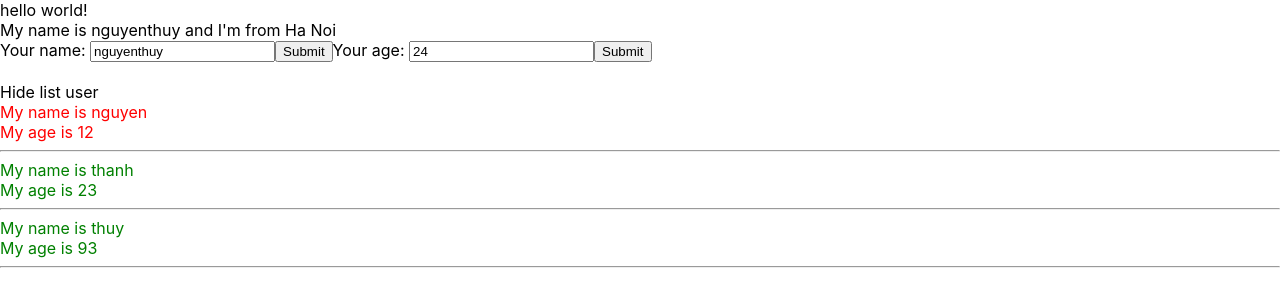
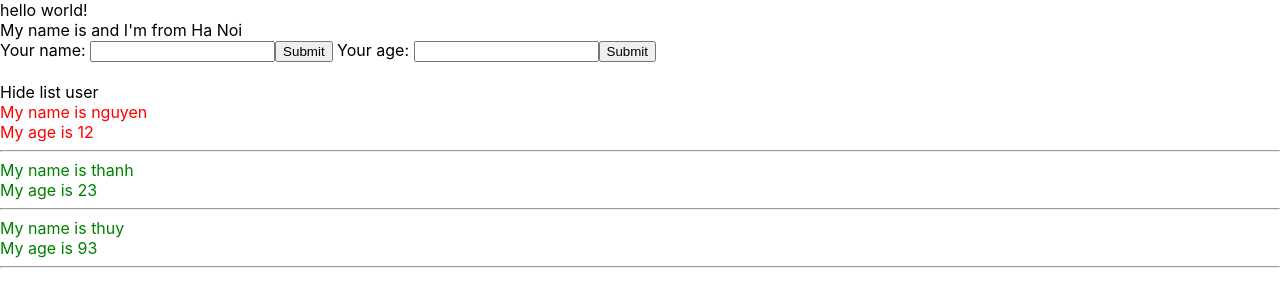
Before and after one commit to thuynguyentvt333/reactvideo1, a React (Create React App) app: page / in a window 1280 px wide. Shown: the top 306 px of the page. Built offline with nearby package versions, Linux system fonts and the light colour scheme.

Commit message:
truyền props từ cha sang con, cập nhật listUser

```diff
--- a/src/components/Userinfor.js
+++ b/src/components/AddUserInfor.js
@@ -1,10 +1,10 @@
 import React from "react";
 
-class UserInfor extends React.Component{
+class AddUserInfor extends React.Component{
     state = {
-        name: `nguyenthuy`,
+        name: ``,
         address: `Ha Noi`,
-        age: 24
+        age: ''
     };
 
 handleOnChangeInput=(event)=>{
@@ -23,7 +23,12 @@
 }
 handleOnSubmit=(event)=>{
     event.preventDefault();
-    alert(`me`);
+    this.props.handleAddNewUser( {
+        id: Math.floor((Math.random()* 100) + 1) + 'min',
+        name: this.state.name,
+        age:this.state.age
+    });
+    console.log(this.state);
 }
 
 render(){
@@ -38,7 +43,7 @@
 onChange={(event)=>this.handleOnChangeInput(event)}/>
 <button>Submit</button>
 
-<label>Your age: </label>
+<label> Your age: </label>
 <input
 value={this.state.age}
 type="text"
@@ -49,4 +54,4 @@
     )
 }
 }
-export default UserInfor;
+export default AddUserInfor;
--- a/src/components/Mycomponent.js
+++ b/src/components/Mycomponent.js
@@ -1,6 +1,6 @@
 import React from "react";
 import App from "../App";
-import UserInfor from "./UserInfor";
+import AddUserInfor from "./AddUserInfor";
 import DisplayInfor from "./DisplayInfor";
 class Mycomponent extends React.Component{
     state={
@@ -10,14 +10,25 @@
             {id:3, name:`thuy`,age:`93`}
         ]
     }
+
+    handleAddNewUser = (UserOj) => {
+    //    console.log(`check data from parent `,UserOj)
+    //    this.setState({
+    //     listUser: [UserOj,...this.state.listUser]
+    //    })
+
+    }
     //JSX
+
     render(){
         return(
             <div>
-               <UserInfor></UserInfor>
+               <AddUserInfor handleAddNewUser = {this.handleAddNewUser}> </AddUserInfor>
+
                <br></br>
 
                <DisplayInfor listUser={this.state.listUser}></DisplayInfor>
+
             </div>
         );
     }
```
Also changed, not shown: src/components/DisplayInfor.js (+1 -21 lines).
